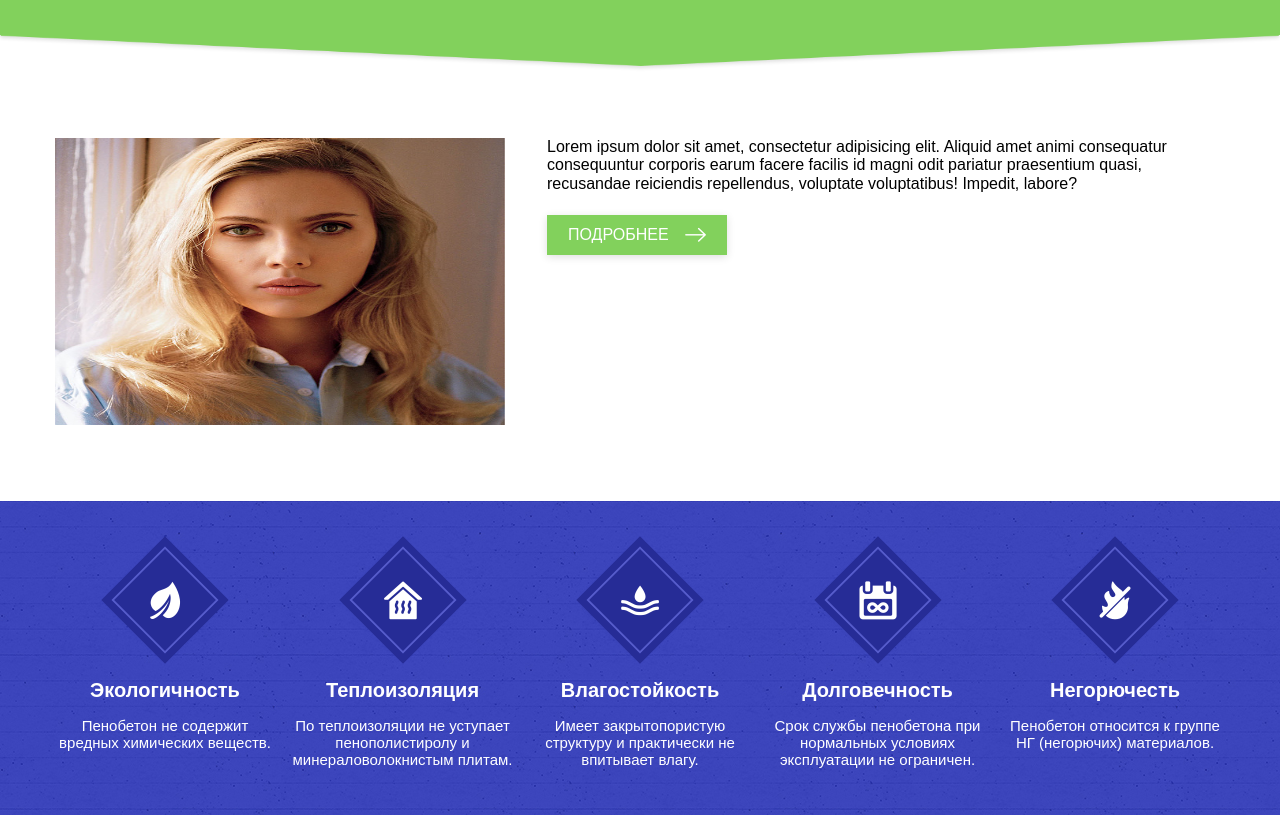
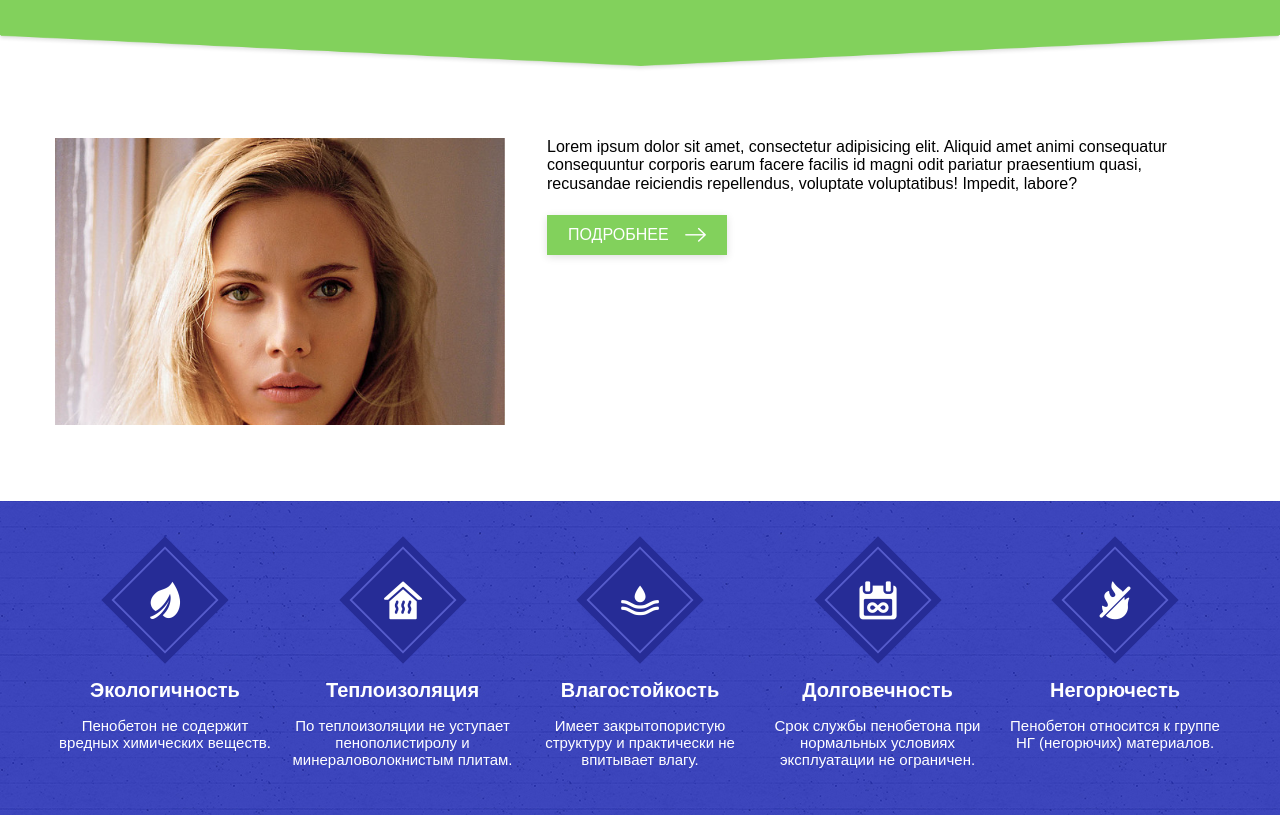
Before and after one commit to aleksey-garah/aleksey-garah.github.io, a website: page index.html in a window 1280 px wide. Shown: the part 740-1555 px from the top of the page. Drawn offline with Linux system fonts and the light colour scheme; some packages are replaced by stand-ins of ours; files whose address does not match are found by name.

Commit message:
fixed collapsing image

```diff
--- a/index.html
+++ b/index.html
@@ -95,7 +95,9 @@
     <img class="default-section-arrow" src="./assets/images/greenAngle.png" alt="">
 
     <div class="section-concrete-blocks-building-content">
-        <img src="./assets/BN-BY925_mag041_OZ_20140318165119.jpg" alt="">
+        <div class="section-concrete-blocks-building-img">
+            <img src="./assets/BN-BY925_mag041_OZ_20140318165119.jpg" alt="">
+        </div>
         <div class="section-concrete-blocks-building-text">
             <p>Lorem ipsum dolor sit amet, consectetur adipisicing elit.
                 Aliquid amet animi consequatur consequuntur corporis earum facere facilis id magni odit pariatur
--- a/styles/main.scss
+++ b/styles/main.scss
@@ -223,11 +223,16 @@
 
     padding: 62px 0 76px;
 
-    img {
+    .section-concrete-blocks-building-img {
       float: left;
       height: 287px;
       width: 450px;
       margin-right: 25px;
+      overflow: hidden;
+
+      img {
+        width: 100%;
+      }
     }
 
     .section-concrete-blocks-building-text {
```
Also changed, not shown: styles/main.css.
